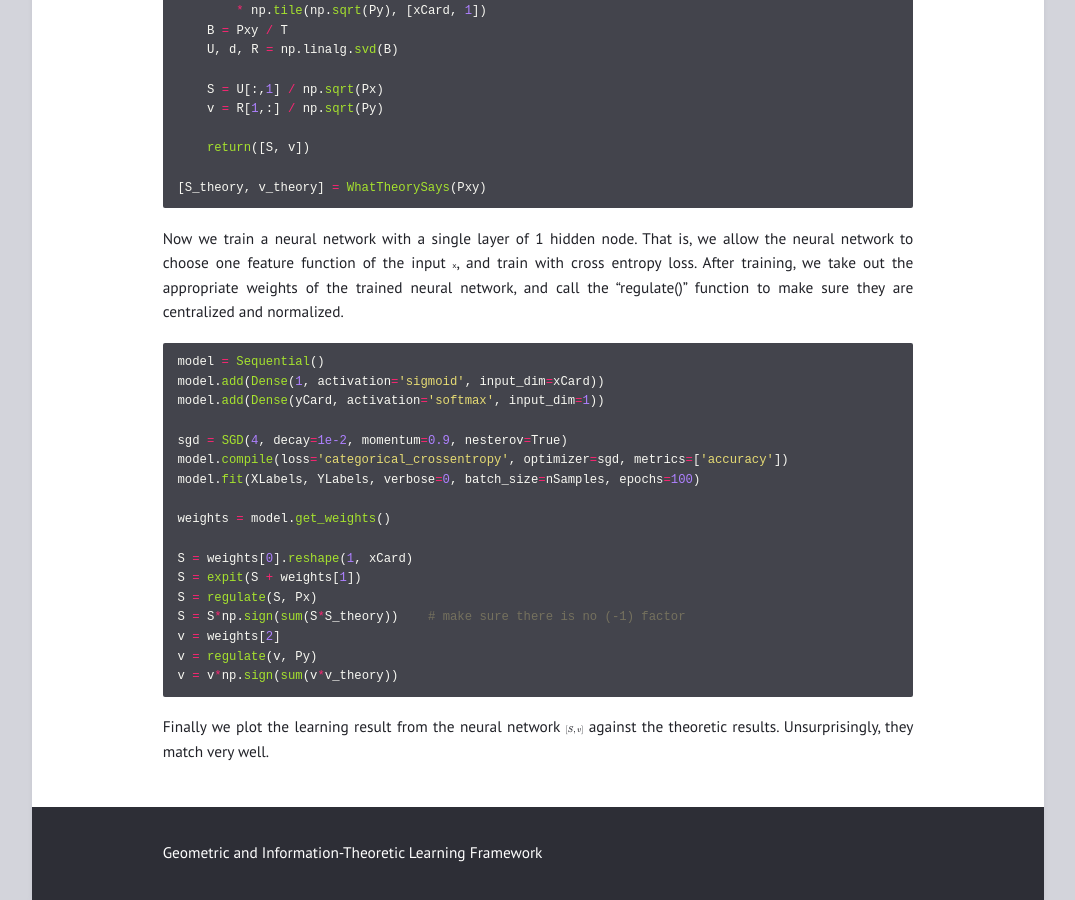
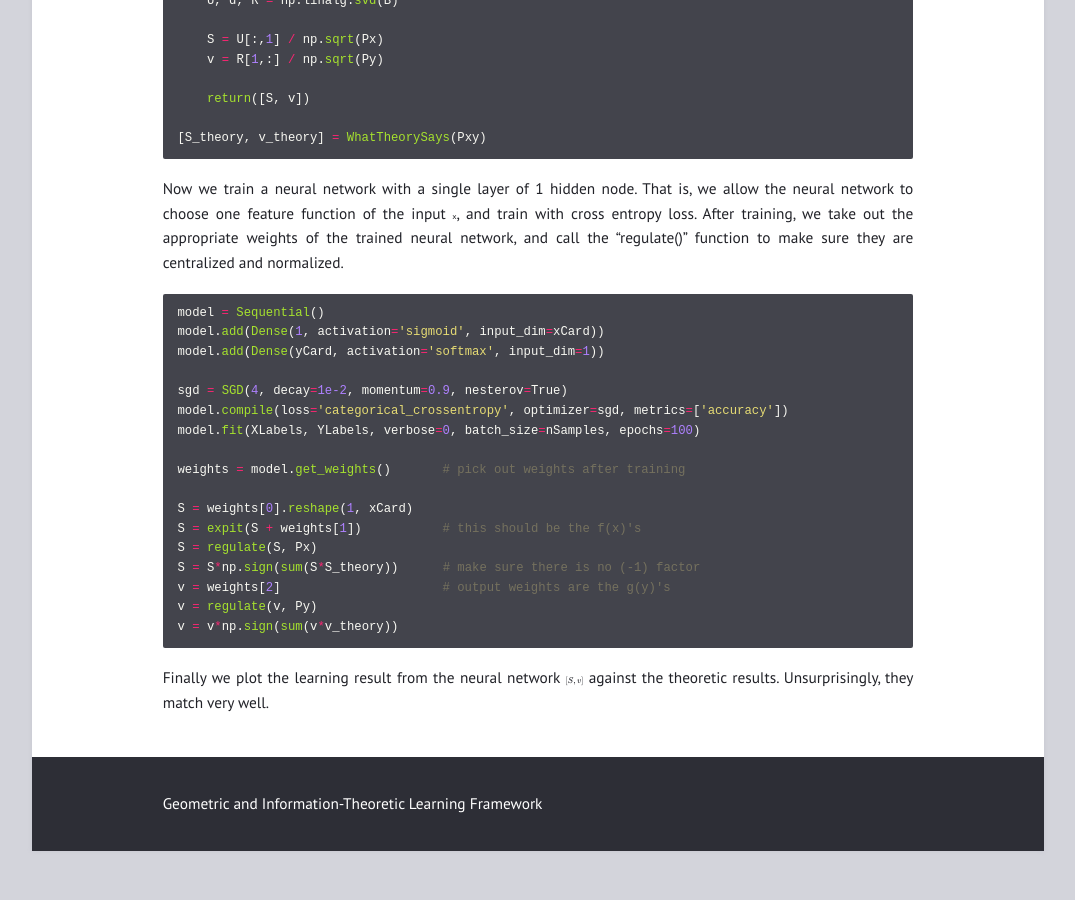
Before and after one commit to gilearning/gilearning.github.io, a Jekyll site: the page built from _posts/2022-08-15-ModalDecomposition.md, in a window 1280 px wide and 900 px high, scrolled down 8896 px. Shown: the whole window, without its empty margins (102-1177 px from the left). Built offline with Jekyll 4.4.1, drawn with Linux system fonts in a browser that asks for light colours; formulas are drawn with MathJax 3; after the commit the page ends 9747 px from its top, so only the background shows below that.

Commit message:
Update 2022-08-15-ModalDecomposition.md

```diff
--- a/_posts/2022-08-15-ModalDecomposition.md
+++ b/_posts/2022-08-15-ModalDecomposition.md
@@ -329,13 +328,13 @@ sgd = SGD(4, decay=1e-2, momentum=0.9, nesterov=True)
 model.compile(loss='categorical_crossentropy', optimizer=sgd, metrics=['accuracy'])
 model.fit(XLabels, YLabels, verbose=0, batch_size=nSamples, epochs=100)
 
-weights = model.get_weights()
+weights = model.get_weights()       # pick out weights after training
 
 S = weights[0].reshape(1, xCard)
-S = expit(S + weights[1])
+S = expit(S + weights[1])           # this should be the f(x)'s
 S = regulate(S, Px)
-S = S*np.sign(sum(S*S_theory))    # make sure there is no (-1) factor
-v = weights[2]
+S = S*np.sign(sum(S*S_theory))      # make sure there is no (-1) factor
+v = weights[2]                      # output weights are the g(y)'s
 v = regulate(v, Py)
 v = v*np.sign(sum(v*v_theory))
 
```
Also changed, not shown: other parts of _posts/2022-08-15-ModalDecomposition.md (+0 -1 lines).
